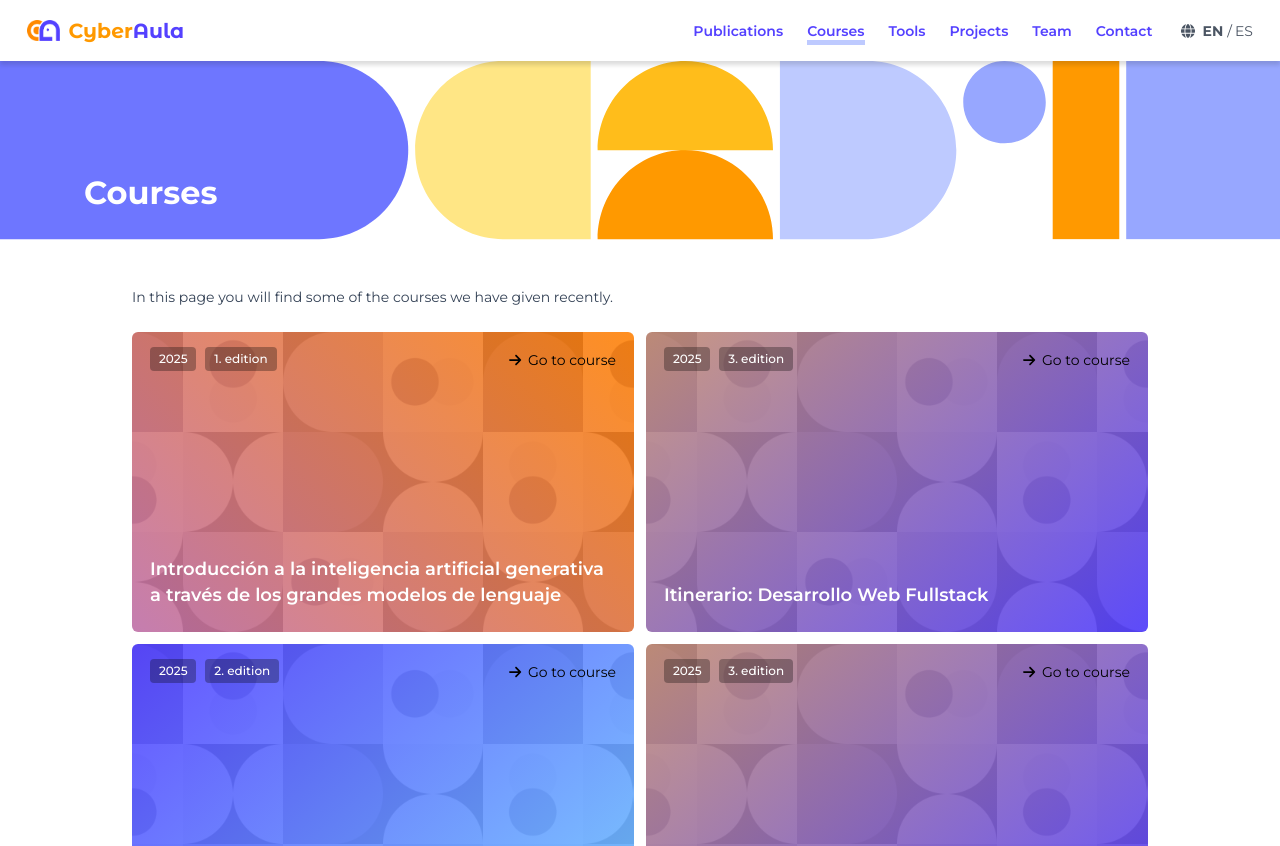
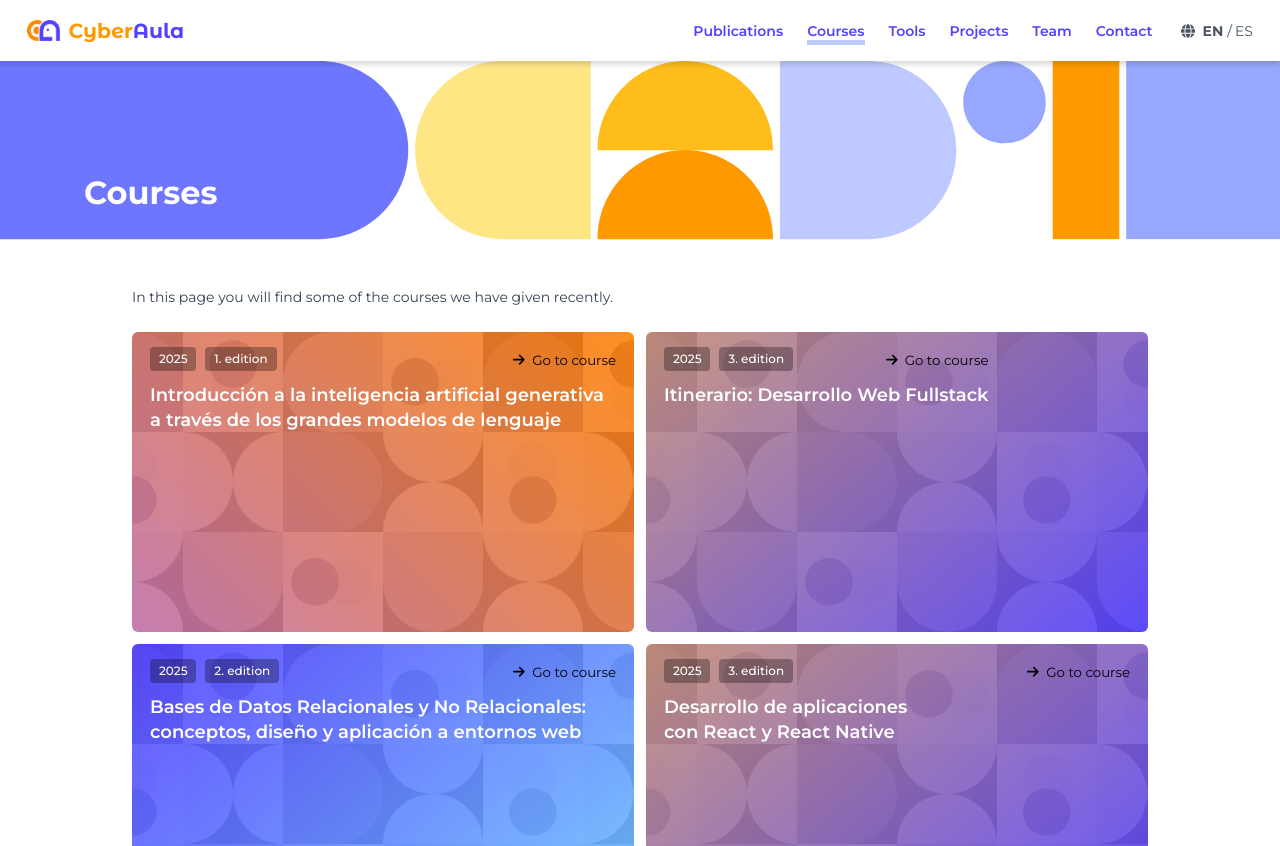
Before and after one commit to CyberAula/cyberaula.github.io, a Next.js app: page /courses in a window 1280 px wide. Shown: the top 846 px of the page. Built offline with nearby package versions, Linux system fonts and the light colour scheme.

Commit message:
small css fix

```diff
--- a/app/courses/page.js
+++ b/app/courses/page.js
@@ -32,10 +32,8 @@ export default function Courses() {
           <div className=" grid gap-4 md:grid-cols-2 sm:grid-cols-1">
             {courses.map(({ date, gradient, edition, title, description, route }) => {
               return (
-                <div
-                  key={title}
-                  className={`rounded-lg px-6 py-4 course  ${gradient}`}
-                >
+                <div key={title} className={`rounded-lg px-6 py-4 course  ${gradient}`} >
+                  <CreateLink route={route}>
                     <div className="course_main transition">
                       <div className="course_content">
                         <div className="card_container_top">
@@ -48,10 +46,10 @@ export default function Courses() {
                           </span>
                           </div>
                           <button className="course_route">
-                        <CreateLink route={route}>
+
                           <FontAwesomeIcon className="award_icon" icon={faArrowRight} />
                             <span>{t('courses.button')}</span>
-                        </CreateLink>
+
                           </button>
                         </div>
                         <div className="course_text_block">
@@ -64,6 +62,7 @@ export default function Courses() {
                         </div>
                       </div>
                     </div>
+                  </CreateLink>
                 </div>
               );
             })}
--- a/app/globals.css
+++ b/app/globals.css
@@ -138,6 +138,7 @@
     padding: 0.3rem 1rem 0.4rem 0.8rem;
     color: white;
     transition: 200ms ease-in-out;
+    cursor: pointer;
   }
   .card_container_top .course_route p {
     margin-bottom: 0;
@@ -176,6 +177,7 @@
     display: flex;
     align-items: center;
     padding: auto;
+    cursor: pointer;
   }
   .course .card_container_top .course_route div {
     margin-top: 0.14rem;
--- a/app/sass/partials/_courses.sass
+++ b/app/sass/partials/_courses.sass
@@ -60,6 +60,7 @@ $windowWidth: 100%
                 display: flex
                 align-items: center
                 padding: auto
+                cursor: pointer
                 div
                     margin-top: 0.14rem
         .course_text_block
```
Lines whose indentation alone changed are shown as unchanged.
